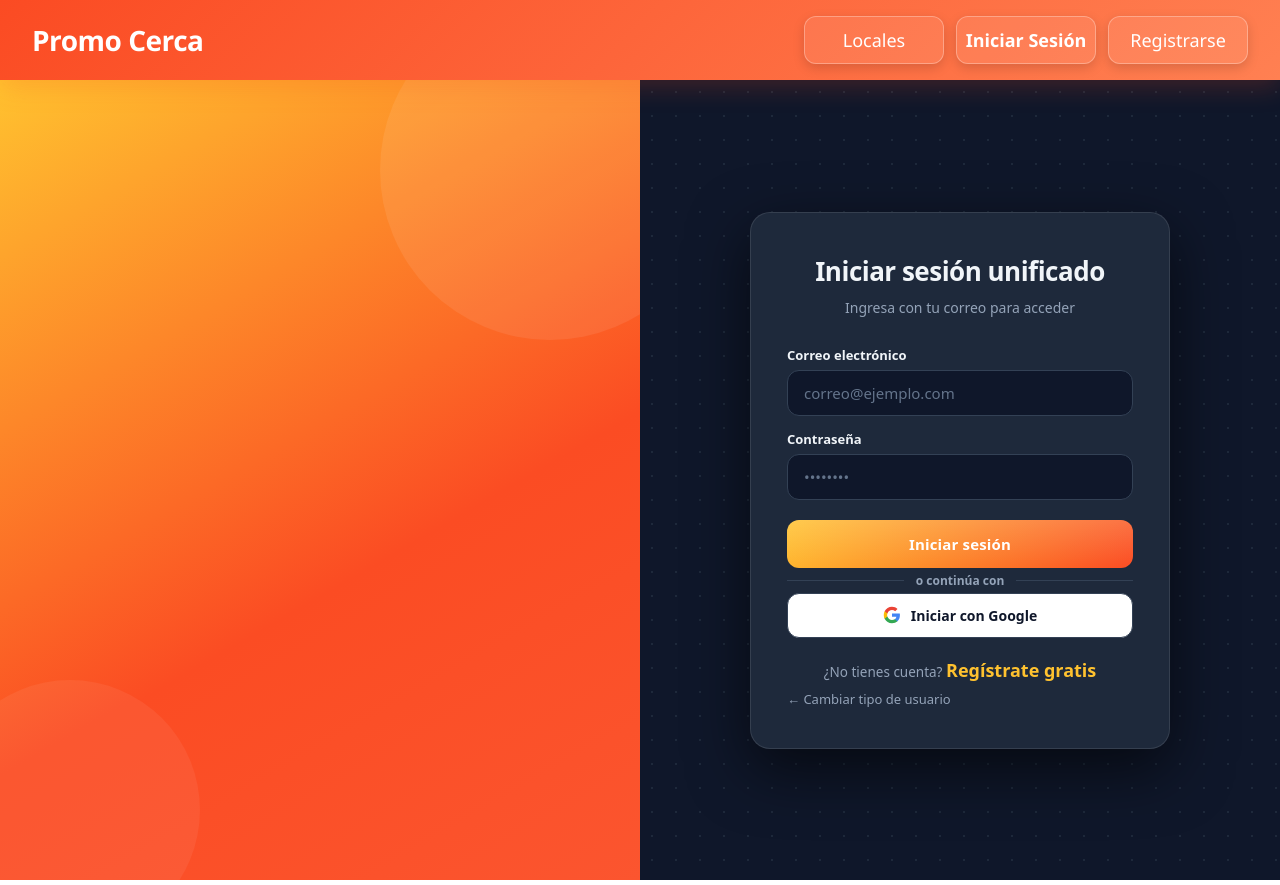
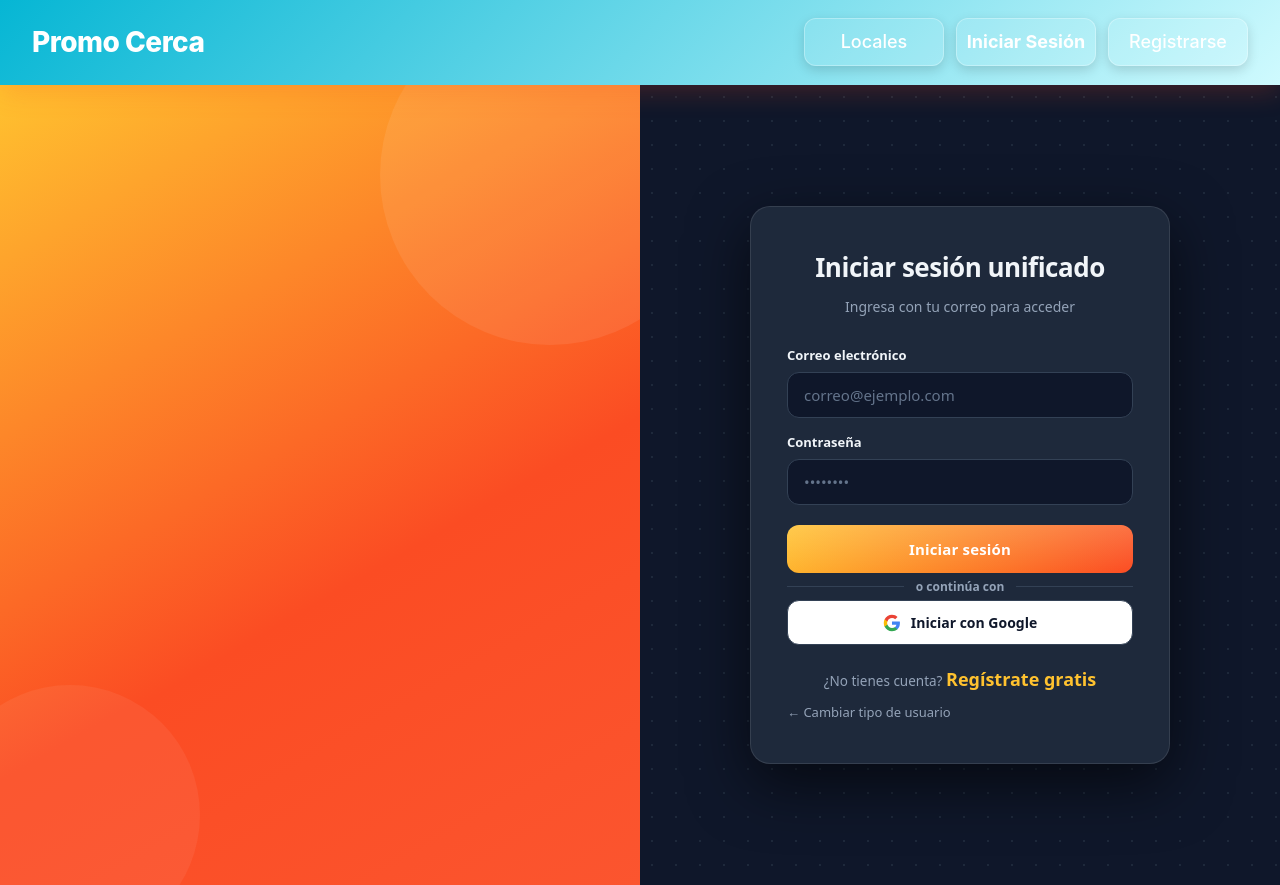
Before and after one commit to lpom10/promo-cerca, a React (Vite) app: page /login in a window 1280 px wide. Built offline with nearby package versions, Linux system fonts and the light colour scheme; no server answers.

Commit message:
🎨 Centralize CSS styling with design system variables and create style guide

```diff
--- /dev/null
+++ b/src/styles/index.css
@@ -0,0 +1,234 @@
+/* ─────────────────────────────────────────────────────────
+   DESIGN SYSTEM: Variables y Estilos Base Centralizados
+   ───────────────────────────────────────────────────────── */
+
+:root {
+  /* Colores primarios */
+  --color-primary: #06b6d4;
+  --color-primary-dark: #0891b2;
+  --color-primary-light: #cffafe;
+
+  /* Colores secundarios */
+  --color-accent: #2563eb;
+  --color-success: #10b981;
+  --color-warning: #f59e0b;
+  --color-danger: #ef4444;
+
+  /* Escala de grises */
+  --color-white: #ffffff;
+  --color-gray-50: #f9fafb;
+  --color-gray-100: #f3f4f6;
+  --color-gray-200: #e5e7eb;
+  --color-gray-300: #d1d5db;
+  --color-gray-400: #9ca3af;
+  --color-gray-500: #6b7280;
+  --color-gray-600: #4b5563;
+  --color-gray-700: #374151;
+  --color-gray-800: #1f2937;
+  --color-gray-900: #111827;
+  --color-black: #000000;
+
+  /* Sombras */
+  --shadow-sm: 0 1px 2px 0 rgba(0, 0, 0, 0.05);
+  --shadow-md: 0 4px 6px -1px rgba(0, 0, 0, 0.1), 0 2px 4px -1px rgba(0, 0, 0, 0.06);
+  --shadow-lg: 0 10px 15px -3px rgba(0, 0, 0, 0.1), 0 4px 6px -2px rgba(0, 0, 0, 0.05);
+  --shadow-xl: 0 20px 25px -5px rgba(0, 0, 0, 0.1), 0 10px 10px -5px rgba(0, 0, 0, 0.04);
+
+  /* Espaciado */
+  --spacing-xs: 4px;
+  --spacing-sm: 8px;
+  --spacing-md: 16px;
+  --spacing-lg: 24px;
+  --spacing-xl: 32px;
+  --spacing-2xl: 48px;
+
+  /* Tipografía */
+  --font-family: -apple-system, BlinkMacSystemFont, 'Segoe UI', Roboto, 'Helvetica Neue', Arial, sans-serif;
+  --font-size-xs: 12px;
+  --font-size-sm: 14px;
+  --font-size-base: 16px;
+  --font-size-lg: 18px;
+  --font-size-xl: 20px;
+  --font-size-2xl: 24px;
+  --font-size-3xl: 30px;
+
+  /* Border radius */
+  --radius-sm: 4px;
+  --radius-md: 8px;
+  --radius-lg: 12px;
+  --radius-full: 9999px;
+
+  /* Transiciones */
+  --transition-fast: 150ms ease-in-out;
+  --transition-base: 250ms ease-in-out;
+  --transition-slow: 350ms ease-in-out;
+
+  /* Breakpoints */
+  --breakpoint-sm: 640px;
+  --breakpoint-md: 768px;
+  --breakpoint-lg: 1024px;
+  --breakpoint-xl: 1280px;
+}
+
+/* Reset y Base */
+* {
+  margin: 0;
+  padding: 0;
+  box-sizing: border-box;
+}
+
+body {
+  font-family: var(--font-family);
+  font-size: var(--font-size-base);
+  color: var(--color-gray-700);
+  background-color: var(--color-gray-50);
+  line-height: 1.6;
+}
+
+/* Utilidades de texto */
+.text-truncate {
+  overflow: hidden;
+  text-overflow: ellipsis;
+  white-space: nowrap;
+}
+
+.text-center {
+  text-align: center;
+}
+
+.text-muted {
+  color: var(--color-gray-500);
+}
+
+/* Botones reutilizables */
+.btn {
+  padding: var(--spacing-sm) var(--spacing-md);
+  border: none;
+  border-radius: var(--radius-md);
+  font-size: var(--font-size-sm);
+  font-weight: 500;
+  cursor: pointer;
+  transition: all var(--transition-base);
+  display: inline-flex;
+  align-items: center;
+  gap: var(--spacing-sm);
+}
+
+.btn:hover {
+  transform: translateY(-2px);
+  box-shadow: var(--shadow-md);
+}
+
+.btn-primary {
+  background-color: var(--color-primary);
+  color: var(--color-white);
+}
+
+.btn-primary:hover {
+  background-color: var(--color-primary-dark);
+}
+
+.btn-secondary {
+  background-color: var(--color-gray-200);
+  color: var(--color-gray-900);
+}
+
+.btn-secondary:hover {
+  background-color: var(--color-gray-300);
+}
+
+/* Cards reutilizables */
+.card {
+  background: var(--color-white);
+  border-radius: var(--radius-lg);
+  padding: var(--spacing-lg);
+  box-shadow: var(--shadow-md);
+  border: 1px solid var(--color-gray-200);
+}
+
+.card:hover {
+  box-shadow: var(--shadow-lg);
+  transition: all var(--transition-base);
+}
+
+/* Grid reutilizable */
+.grid {
+  display: grid;
+  gap: var(--spacing-lg);
+}
+
+.grid-cols-1 {
+  grid-template-columns: 1fr;
+}
+
+.grid-cols-2 {
+  grid-template-columns: repeat(2, 1fr);
+}
+
+.grid-cols-3 {
+  grid-template-columns: repeat(3, 1fr);
+}
+
+@media (max-width: var(--breakpoint-md)) {
+  .grid-cols-2,
+  .grid-cols-3 {
+    grid-template-columns: 1fr;
+  }
+}
+
+/* Flex utilidades */
+.flex {
+  display: flex;
+}
+
+.flex-center {
+  display: flex;
+  justify-content: center;
+  align-items: center;
+}
+
+.flex-between {
+  display: flex;
+  justify-content: space-between;
+  align-items: center;
+}
+
+.gap-sm {
+  gap: var(--spacing-sm);
+}
+
+.gap-md {
+  gap: var(--spacing-md);
+}
+
+.gap-lg {
+  gap: var(--spacing-lg);
+}
+
+/* Espaciado */
+.p-sm { padding: var(--spacing-sm); }
+.p-md { padding: var(--spacing-md); }
+.p-lg { padding: var(--spacing-lg); }
+
+.m-sm { margin: var(--spacing-sm); }
+.m-md { margin: var(--spacing-md); }
+.m-lg { margin: var(--spacing-lg); }
+
+/* Loading y estados */
+@keyframes spin {
+  from { transform: rotate(0deg); }
+  to { transform: rotate(360deg); }
+}
+
+@keyframes pulse {
+  0%, 100% { opacity: 1; }
+  50% { opacity: 0.5; }
+}
+
+.loading {
+  animation: spin 1s linear infinite;
+}
+
+.pulse {
+  animation: pulse 2s cubic-bezier(0.4, 0, 0.6, 1) infinite;
+}
```
Also changed, not shown: src/main.jsx (+6 -1 lines), 1 other file (tests, documents, lock files or other folders).
